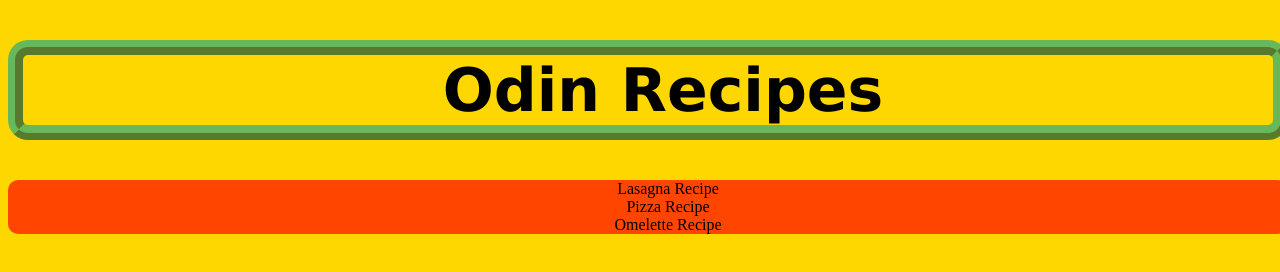
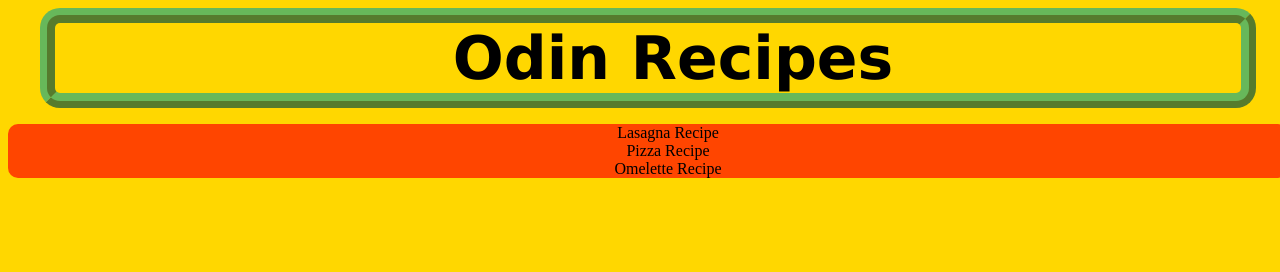
Before and after one commit to kogabolikurac/odin-recipes, a plain HTML site: page index.html in a window 1280 px wide. Drawn offline with Linux system fonts and the light colour scheme.

Commit message:
edited title border css

```diff
--- a/styles.css
+++ b/styles.css
@@ -1,3 +1,9 @@
+*,
+*::before,
+*::after {
+    box-sizing: border-box;
+}
+
 body {
     background-color: gold;
     width: 100vw;
@@ -9,14 +15,16 @@ body {
     align-items: center;
     text-align: center;
     justify-content: center;
-    padding-left: 30px;
+    padding-left: 50px;
     border: 4mm ridge rgba(46, 173, 124, 0.726);
     color: black;
     font-family: Verdana, Geneva, Tahoma, sans-serif;
     font-size: 60px;
     border-radius: 20px;
-    box-sizing: border-box;
     overflow: hidden;
+    margin: auto;
+    width: 100%;
+    max-width: 95%;
 }
 
 .list {
@@ -25,7 +33,6 @@ body {
     height: auto;
     width: auto;
     border-radius: 10px;
-    box-sizing: border-box;
     overflow: hidden;
 }
 
```
